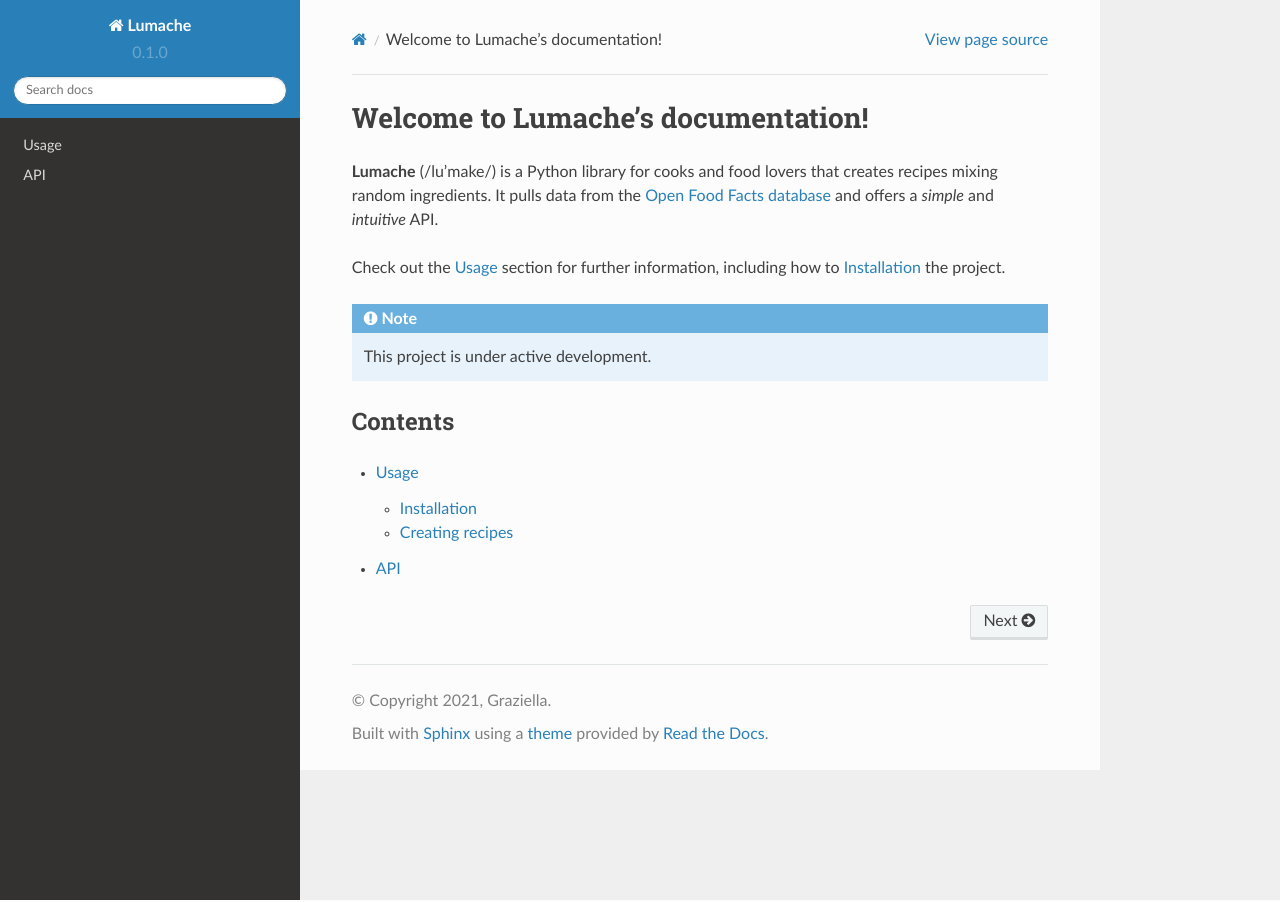
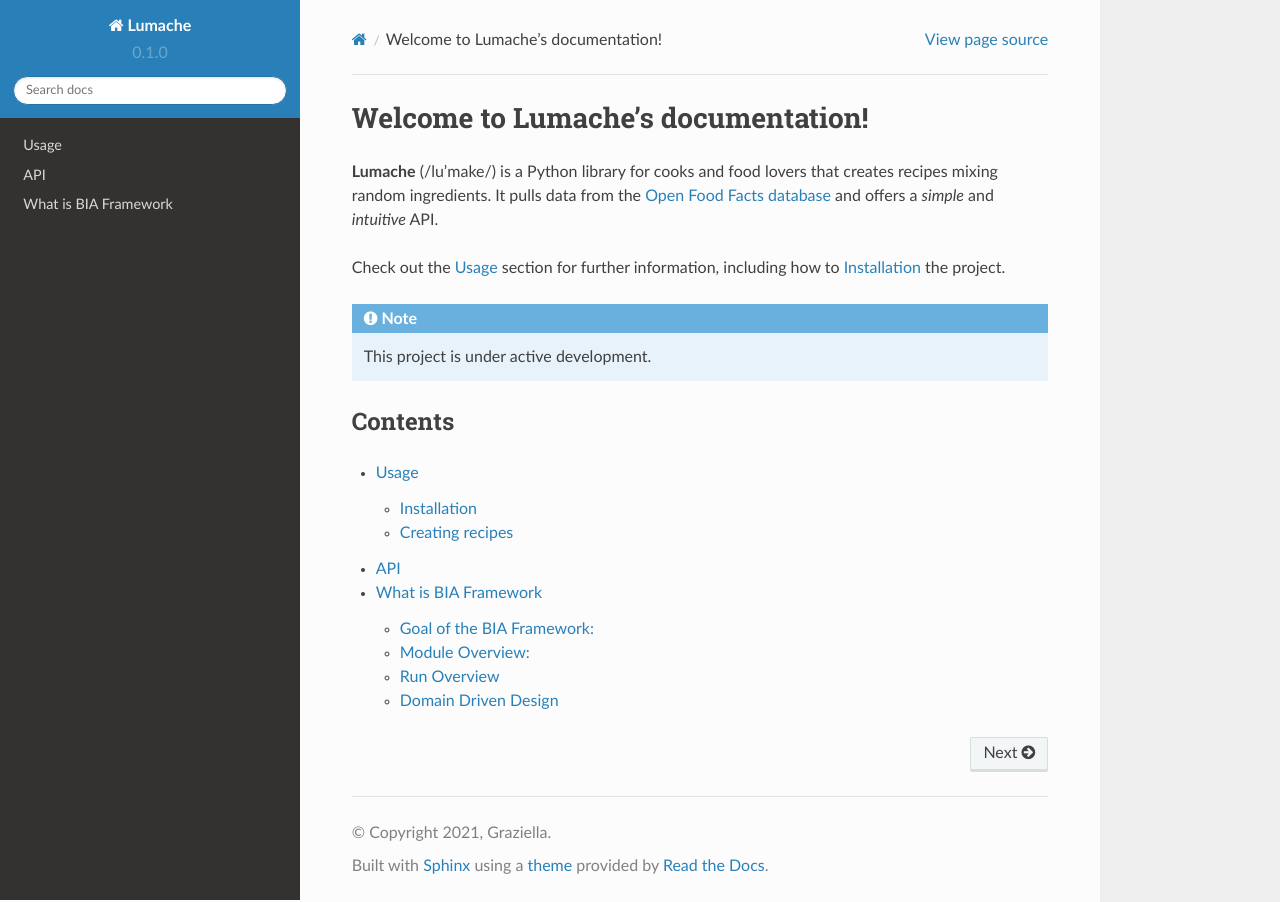
Before and after one commit to Gwenou/Docs, a Sphinx documentation site: the page built from docs/source/index.rst, in a window 1280 px wide. Built offline with Sphinx 7.4.7 and the Read the Docs theme 2.0.0, drawn with Linux system fonts in a browser that asks for light colours; part of the change alters nothing that is shown.

Commit message:
add What_is_BIA_Framework

```diff
--- /dev/null
+++ b/docs/source/What_is_BIA_Framework.rst
@@ -0,0 +1,77 @@
+What is BIA Framework
+=====================
+
+{: .no_toc }
+
+.. raw:: html
+
+   <details open markdown="block">
+     <summary>
+       Table of contents
+     </summary>
+     {: .text-delta }
+   - TOC
+   {:toc}
+   </details>
+
+Goal of the BIA Framework:
+--------------------------
+
+The goal of BIA Framework is to develop on **faster and secure way**
+professional applications. The development is oriented to be done by a
+DevOps team and **reduce the workload to maintain** the application. At
+the end the global effort to develop and maintain the application is
+optimized.
+
+The spirit is close to the principle of micro service: Every application
+design with the framework is independent to reduce risk and test cost at
+deployment. But the applications can communicate together. Creating a
+new app is very fast => you can easily multiply the number of
+application. Migrate them is automatic and can be done independently.
+
+The framework onboard a lot of native Features describe in the
+`Developer Guide <../../40-DeveloperGuide/DeveloperGuide.md>`__.
+
+The configuration and design of the applications generated can be
+customize by each Company which use the framework. This customization
+can be place in a git repository to be share with every developer inside
+or outside the company.
+
+The framework is in constant evolution to add major functionalities, add
+compatibilities and follow the version of component.
+
+Module Overview:
+----------------
+
+The framework is in improvement since 2016 on concrete application in
+factories. In the V3 of this framework we have select the following
+modules to accelerate the development and secure maintainability.
+
+.. image:: ../../Images/Overview_Modules.PNG
+   :alt: The framework V3 modules
+
+Run Overview
+------------
+
+Each application designed with the framework or compatible with an
+execution on distributed server. It support Load balancing and worker
+service can run on several server.
+
+Example of 2 applications design with the BIA Framework:
+
+-  Appli 1 : user prepare data. It is host in a central data center
+-  Appli 2 : user use the prepared data in an plant. The application is
+   hosted on server close to user to never stop the production in case
+   of network failure.
+
+.. image:: ../../Images/Overview_Run.PNG
+   :alt: Run Overview
+
+Domain Driven Design
+--------------------
+
+The application generated respect the driven design approach to be
+modular.
+
+.. image:: ../../Images/Overview_DDD.PNG
+   :alt: DDD Overview
--- a/docs/source/index.rst
+++ b/docs/source/index.rst
@@ -20,3 +20,4 @@ Contents
 
    usage
    api
+   What_is_BIA_Framework
```
